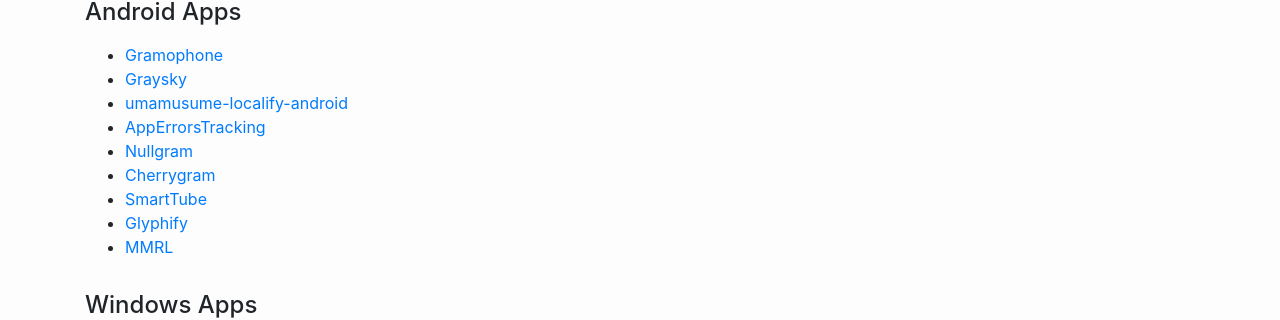
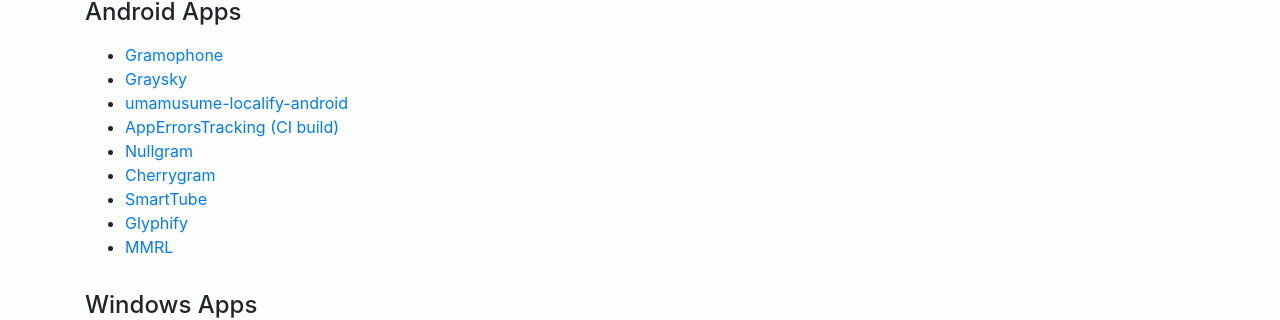
Before and after one commit to reindex-ot/reindex-ot.github.io, a Jekyll site: the page built from link.md, in a window 1280 px wide and 900 px high. Shown: the part 437-757 px from the top of the window. Built offline with Jekyll 4.4.1, drawn with Linux system fonts in a browser that asks for light colours.

Commit message:
Update link.md
Signed-off-by: Re*Index. (ot_inc) <32851879+reindex-ot@users.noreply.github.com>

```diff
--- a/link.md
+++ b/link.md
@@ -19,7 +19,7 @@ permalink: /link/
 - [Gramophone](https://github.com/AkaneTan/Gramophone)
 - [Graysky](https://graysky.app/)
 - [umamusume-localify-android](https://github.com/Kimjio/umamusume-localify-android/)
-- [AppErrorsTracking](https://github.com/KitsunePie/AppErrorsTracking)
+- [AppErrorsTracking (CI build)](https://github.com/KitsunePie/AppErrorsTracking)
 - [Nullgram](https://github.com/qwq233/Nullgram)
 - [Cherrygram](https://github.com/arsLan4k1390/Cherrygram)
 - [SmartTube](https://smarttubeapp.github.io/)
```
